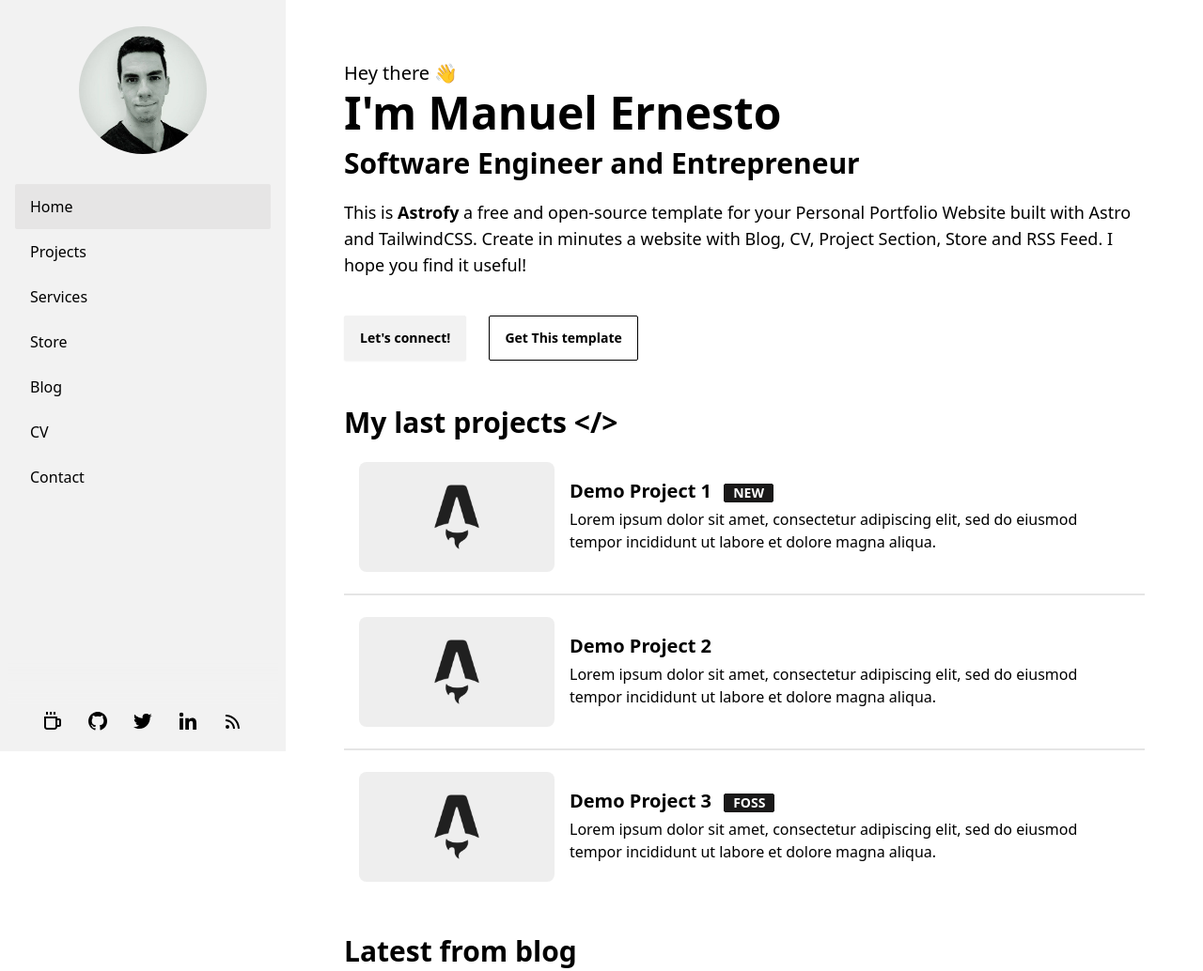
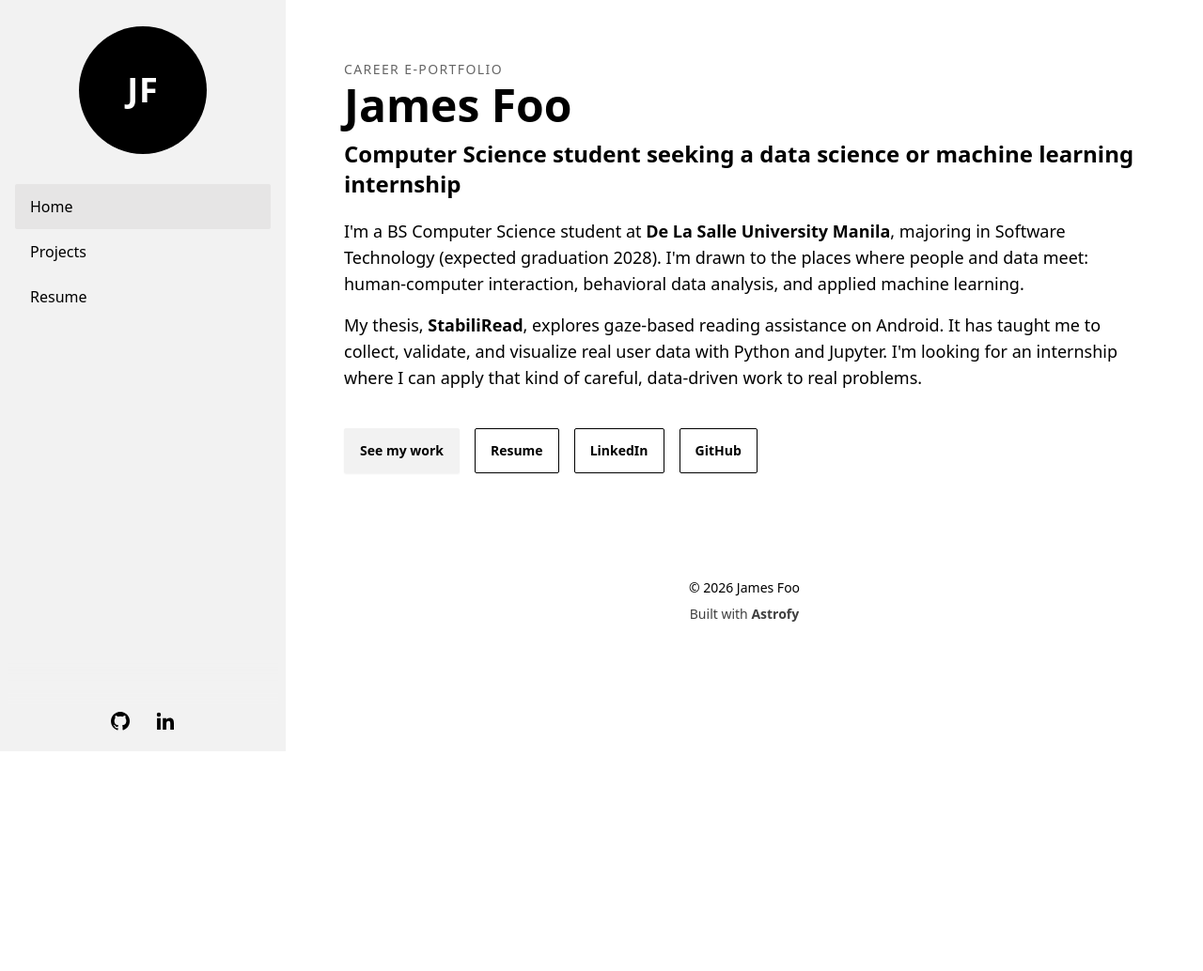
Before and after one commit to FooJames/eportfolio, an Astro site: page / in a window 1280 px wide. Shown: the top 1034 px of the page at 94% size. After the commit the page ends 800 px from the top, so only its background shows below. Built offline with nearby package versions, Linux system fonts and the light colour scheme; Astro itself is replaced by a stand-in of ours.

Commit message:
Add self-introduction, personalize sidebar, and fix base-path links

```diff
--- a/src/components/BaseHead.astro
+++ b/src/components/BaseHead.astro
@@ -2,6 +2,7 @@
 // Import the global.css file here so that it is included on
 // all pages through the use of the <BaseHead /> component.
 import '../styles/global.css';
+import { url } from '../lib/url';
 
 export interface Props {
 	title: string;
@@ -10,13 +11,13 @@ export interface Props {
 	ogType?: string;
 }
 
-const { title, description, image = '/social_img.webp', ogType = 'website' } = Astro.props;
+const { title, description, image = url('/social_img.webp'), ogType = 'website' } = Astro.props;
 ---
 
 <!-- Global Metadata -->
 <meta charset="utf-8" />
 <meta name="viewport" content="width=device-width,initial-scale=1" />
-<link rel="icon" type="image/svg+xml" href="/favicon.svg" />
+<link rel="icon" type="image/svg+xml" href={url('/favicon.svg')} />
 <meta name="generator" content={Astro.generator} />
 
 <!-- Primary Meta Tags -->
--- a/src/components/Footer.astro
+++ b/src/components/Footer.astro
@@ -1,15 +1,15 @@
 ---
+import { SITE_NAME } from "../config";
 const today = new Date();
 ---
 
 <footer class="footer footer-center block mb-5 pt-10">
   <div class="pb-2">
-    &copy; {today.getFullYear()} Manuel Ernesto
+    &copy; {today.getFullYear()} {SITE_NAME}
   </div>
   <div class="inline opacity-75">
-    Developed by <a href="https://manuelernestog.github.io" target="_blank" class="font-bold">Manuel Ernesto</a> using
-    <!-- Thanks for using this template. You can keep this line to support my work :) -->
-    <a href="https://astrofy-template.netlify.app/" target="_blank" class="font-bold">Astrofy Template ⚡️</a>
+    Built with
+    <a href="https://astrofy-template.netlify.app/" target="_blank" class="font-bold">Astrofy</a>
   </div>
 </footer>
 <style></style>
--- a/src/components/Header.astro
+++ b/src/components/Header.astro
@@ -1,3 +1,7 @@
+---
+import { url } from "../lib/url";
+import { SITE_NAME } from "../config";
+---
 <div
   class="sticky lg:hidden top-0 z-30 flex h-16 w-full justify-center bg-opacity-90 backdrop-blur transition-all duration-100 bg-base-100 text-base-content shadow-sm"
 >
@@ -10,7 +14,7 @@
       </label>
     </div>
     <div class="navbar-center">
-      <a class="btn btn-ghost normal-case text-xl" href="/">Manuel Ernesto ⚡️</a>
+      <a class="btn btn-ghost normal-case text-xl" href={url("/")}>{SITE_NAME}</a>
     </div>
     <div class="navbar-end"></div>
   </div>
--- a/src/components/SideBar.astro
+++ b/src/components/SideBar.astro
@@ -1,7 +1,7 @@
 ---
 import SideBarFooter from "./SideBarFooter.astro";
-import { Image } from "astro:assets";
 import SideBarMenu from "./SideBarMenu.astro";
+import { url } from "../lib/url";
 const { sideBarActiveItemID } = Astro.props;
 ---
 
@@ -9,10 +9,11 @@ const { sideBarActiveItemID } = Astro.props;
   <label for="my-drawer" class="drawer-overlay"></label>
   <aside class="px-2 pt-2 h-auto min-h-full w-[19rem] bg-base-200 text-base-content flex flex-col">
     <div class="w-fit mx-auto mt-5 mb-6">
-      <a href="/">
-        <div class="avatar transition ease-in-out hover:scale-[102%] block m-auto">
-          <div class="w-[8.5rem]">
-            <Image class="mask mask-circle" format="webp" width={300} height={300} src="/profile.webp" alt="Profile image" />
+      <a href={url("/")} aria-label="Home">
+        <!-- Placeholder avatar: swap for a real photo later -->
+        <div class="avatar placeholder transition ease-in-out hover:scale-[102%] block m-auto">
+          <div class="bg-neutral text-neutral-content rounded-full w-[8.5rem] flex items-center justify-center">
+            <span class="text-4xl font-bold tracking-wide">JF</span>
           </div>
         </div>
       </a>
--- a/src/components/SideBarFooter.astro
+++ b/src/components/SideBarFooter.astro
@@ -1,36 +1,20 @@
+---
+import { GITHUB_URL, LINKEDIN_URL } from "../config";
+---
+
 <div
     class="block sticky pointer-events-none bottom-10 bg-base-200 justify-center h-12 [mask-image:linear-gradient(transparent,#000000)]"
 >
 </div>
 
 <div class="social-icons px-4 pb-5 pt-1 flex self-center justify-center sticky bottom-0 bg-base-200">
-    <a
-        href="https://manuelernestog.github.io/support-my-work/"
-        target="_blank"
-        class="mx-3"
-        aria-label="Support my work"
-        title="Support my work"
-    >
+    <a href={GITHUB_URL} target="_blank" class="mx-3" aria-label="GitHub" title="GitHub">
         <svg
             xmlns="http://www.w3.org/2000/svg"
             width="24"
             height="24"
             viewBox="0 0 24 24"
-            style="fill: currentColor;transform: ;msFilter:;"
-            ><path
-                fill-rule="evenodd"
-                clip-rule="evenodd"
-                d="M5 2h2v3H5zm4 0h2v3H9zm4 0h2v3h-2zm6 7h-2V7H3v11c0 1.654 1.346 3 3 3h8c1.654 0 3-1.346 3-3h2c1.103 0 2-.897 2-2v-5c0-1.103-.897-2-2-2zm-4 9a1 1 0 0 1-1 1H6a1 1 0 0 1-1-1V9h10v9zm2-2v-5h2l.002 5H17z"
-            ></path></svg
-        >
-    </a>
-    <a href="https://github.com/manuelernestog" target="_blank" class="mx-3" aria-label="Github" title="Github">
-        <svg
-            xmlns="http://www.w3.org/2000/svg"
-            width="24"
-            height="24"
-            viewBox="0 0 24 24"
-            style="fill: currentColor;transform: ;msFilter:;"
+            style="fill: currentColor;"
             ><path
                 fill-rule="evenodd"
                 clip-rule="evenodd"
@@ -38,47 +22,16 @@
             ></path>
         </svg>
     </a>
-    <a href="https://twitter.com/manuelernestog" target="_blank" class="mx-3" aria-label="Twitter" title="Twitter">
+    <a href={LINKEDIN_URL} target="_blank" class="mx-3" aria-label="LinkedIn" title="LinkedIn">
         <svg
             xmlns="http://www.w3.org/2000/svg"
             width="24"
             height="24"
             viewBox="0 0 24 24"
-            style="fill: currentColor;transform: ;msFilter:;"
-            ><path
-                d="M19.633 7.997c.013.175.013.349.013.523 0 5.325-4.053 11.461-11.46 11.461-2.282 0-4.402-.661-6.186-1.809.324.037.636.05.973.05a8.07 8.07 0 0 0 5.001-1.721 4.036 4.036 0 0 1-3.767-2.793c.249.037.499.062.761.062.361 0 .724-.05 1.061-.137a4.027 4.027 0 0 1-3.23-3.953v-.05c.537.299 1.16.486 1.82.511a4.022 4.022 0 0 1-1.796-3.354c0-.748.199-1.434.548-2.032a11.457 11.457 0 0 0 8.306 4.215c-.062-.3-.1-.611-.1-.923a4.026 4.026 0 0 1 4.028-4.028c1.16 0 2.207.486 2.943 1.272a7.957 7.957 0 0 0 2.556-.973 4.02 4.02 0 0 1-1.771 2.22 8.073 8.073 0 0 0 2.319-.624 8.645 8.645 0 0 1-2.019 2.083z"
-            ></path>
-        </svg>
-    </a>
-    <a
-        href="https://www.linkedin.com/in/manuelernestogr"
-        target="_blank"
-        class="mx-3"
-        aria-label="Linkedin"
-        title="Linkedin"
-    >
-        <svg
-            xmlns="http://www.w3.org/2000/svg"
-            width="24"
-            height="24"
-            viewBox="0 0 24 24"
-            style="fill: currentColor;transform: ;msFilter:;"
+            style="fill: currentColor;"
             ><circle cx="4.983" cy="5.009" r="2.188"></circle><path
                 d="M9.237 8.855v12.139h3.769v-6.003c0-1.584.298-3.118 2.262-3.118 1.937 0 1.961 1.811 1.961 3.218v5.904H21v-6.657c0-3.27-.704-5.783-4.526-5.783-1.835 0-3.065 1.007-3.568 1.96h-.051v-1.66H9.237zm-6.142 0H6.87v12.139H3.095z"
             ></path>
         </svg>
     </a>
-
-    <a href="/rss.xml" target="_blank" class="mx-3" aria-label="RSS Feed" title="RSS Feed">
-        <svg
-            xmlns="http://www.w3.org/2000/svg"
-            width="24"
-            height="24"
-            viewBox="0 0 24 24"
-            style="fill: currentColor;transform: ;msFilter:;"
-            ><path d="M19 20.001C19 11.729 12.271 5 4 5v2c7.168 0 13 5.832 13 13.001h2z"></path><path
-                d="M12 20.001h2C14 14.486 9.514 10 4 10v2c4.411 0 8 3.589 8 8.001z"></path><circle cx="6" cy="18" r="2"
-            ></circle>
-        </svg>
-    </a>
 </div>
--- a/src/components/SideBarMenu.astro
+++ b/src/components/SideBarMenu.astro
@@ -1,23 +1,13 @@
 ---
+import { url } from "../lib/url";
 const { sideBarActiveItemID } = Astro.props;
 const activeClass = "bg-base-300"; // For primary color replace with `active` class
 ---
 
 <ul class="menu grow shrink menu-md overflow-y-auto">
-    <li><a class="py-3 text-base" id="home" href="/">Home</a></li>
-    <li><a class="py-3 text-base" id="projects" href="/projects">Projects</a></li>
-    <li><a class="py-3 text-base" id="services" href="/services">Services</a></li>
-    <li><a class="py-3 text-base" id="store" href="/store">Store</a></li>
-    <li><a class="py-3 text-base" id="blog" href="/blog/">Blog</a></li>
-    <li><a class="py-3 text-base" id="cv" href="/cv">CV</a></li>
-    <li>
-        <a
-            class="py-3 text-base"
-            href="mailto:contact.manuelernestog@gmail.com"
-            target="_blank"
-            referrerpolicy="no-referrer-when-downgrade">Contact</a
-        >
-    </li>
+    <li><a class="py-3 text-base" id="home" href={url("/")}>Home</a></li>
+    <li><a class="py-3 text-base" id="projects" href={url("/projects")}>Projects</a></li>
+    <li><a class="py-3 text-base" id="cv" href={url("/cv")}>Resume</a></li>
 </ul>
 
 <script define:vars={{ sideBarActiveItemID: sideBarActiveItemID, activeClass: activeClass }}>
--- a/src/config.ts
+++ b/src/config.ts
@@ -1,7 +1,11 @@
 // Place any global data in this file.
 // You can import this data from anywhere in your site by using the `import` keyword.
 
-export const SITE_TITLE = 'Astrofy | Personal Portfolio Website Template';
-export const SITE_DESCRIPTION = 'Astrofy is a free and open-source template for your Personal Portfolio Website built with Astro and TailwindCSS. Create in minutes a website with Blog, CV, Project Section, Store and RSS Feed.';
+export const SITE_NAME = 'James Foo';
+export const SITE_TITLE = 'James Foo | Career E-Portfolio';
+export const SITE_DESCRIPTION = 'Career e-portfolio of James Foo, a Computer Science student at De La Salle University Manila seeking a data science or machine learning internship.';
+export const GITHUB_URL = 'https://github.com/FooJames';
+// TODO: replace with your real LinkedIn profile URL.
+export const LINKEDIN_URL = 'https://www.linkedin.com/in/REPLACE-ME';
 export const GENERATE_SLUG_FROM_TITLE = true
 export const TRANSITION_API = true
--- /dev/null
+++ b/src/lib/url.ts
@@ -0,0 +1,3 @@
+// Prefix a site-relative path with the configured `base` (e.g. /eportfolio).
+export const url = (path: string): string =>
+  import.meta.env.BASE_URL.replace(/\/$/, "") + path;
--- a/src/pages/index.astro
+++ b/src/pages/index.astro
@@ -1,78 +1,33 @@
 ---
 import BaseLayout from "../layouts/BaseLayout.astro";
-import HorizontalCard from "../components/HorizontalCard.astro";
-import { getCollection } from "astro:content";
-import createSlug from "../lib/createSlug"
-
-const posts = (await getCollection("blog")).sort((a, b) => b.data.pubDate.valueOf() - a.data.pubDate.valueOf());
-
-const last_posts = posts.slice(0, 3);
+import { url } from "../lib/url";
+import { LINKEDIN_URL, GITHUB_URL } from "../config";
 ---
 
 <BaseLayout sideBarActiveItemID="home">
   <div class="pb-12 mt-5">
-    <div class="text-xl py-1">Hey there 👋</div>
-    <div class="text-5xl font-bold">I'm Manuel Ernesto</div>
-    <div class="text-3xl py-3 font-bold">Software Engineer and Entrepreneur</div>
-    <div class="py-2">
-      <text class="text-lg">
-        This is <b>Astrofy</b> a free and open-source template for your Personal Portfolio Website built with Astro and TailwindCSS.
-        Create in minutes a website with Blog, CV, Project Section, Store and RSS Feed. I hope you find
-        it useful!
-      </text>
+    <div class="text-sm uppercase tracking-widest opacity-60 py-1">Career e-portfolio</div>
+    <div class="text-5xl font-bold">James Foo</div>
+    <div class="text-2xl py-3 font-semibold">
+      Computer Science student seeking a data science or machine learning internship
     </div>
-    <div class="mt-8">
-      <a class="btn" href="https://twitter.com/manuelernestog" target="_blank"> Let's connect!</a>
-      <a href="https://github.com/manuelernestog/astrofy" target="_blank" class="btn btn-outline ml-5">
-        Get This template
-      </a>
+    <div class="py-2 space-y-4 text-lg">
+      <p>
+        I'm a BS Computer Science student at <b>De La Salle University Manila</b>, majoring in Software Technology
+        (expected graduation 2028). I'm drawn to the places where people and data meet: human-computer interaction,
+        behavioral data analysis, and applied machine learning.
+      </p>
+      <p>
+        My thesis, <b>StabiliRead</b>, explores gaze-based reading assistance on Android. It has taught me to collect,
+        validate, and visualize real user data with Python and Jupyter. I'm looking for an internship where I can apply
+        that kind of careful, data-driven work to real problems.
+      </p>
+    </div>
+    <div class="mt-8 flex flex-wrap gap-4">
+      <a class="btn" href={url("/projects")}>See my work</a>
+      <a class="btn btn-outline" href={url("/cv")}>Resume</a>
+      <a class="btn btn-outline" href={LINKEDIN_URL} target="_blank">LinkedIn</a>
+      <a class="btn btn-outline" href={GITHUB_URL} target="_blank">GitHub</a>
     </div>
   </div>
-
-  <div>
-    <div class="text-3xl w-full font-bold mb-2">My last projects {"</>"}</div>
-  </div>
-
-  <HorizontalCard
-    title="Demo Project 1"
-    img="/post_img.webp"
-    desc="Lorem ipsum dolor sit amet, consectetur adipiscing elit, sed do eiusmod tempor incididunt ut labore et dolore magna aliqua."
-    url="#"
-    badge="NEW"
-  />
-  <div class="divider my-0"></div>
-  <HorizontalCard
-    title="Demo Project 2"
-    img="/post_img.webp"
-    desc="Lorem ipsum dolor sit amet, consectetur adipiscing elit, sed do eiusmod tempor incididunt ut labore et dolore magna aliqua."
-    url="#"
-  />
-  <div class="divider my-0"></div>
-  <HorizontalCard
-    title="Demo Project 3"
-    img="/post_img.webp"
-    desc="Lorem ipsum dolor sit amet, consectetur adipiscing elit, sed do eiusmod tempor incididunt ut labore et dolore magna aliqua."
-    url="#"
-    badge="FOSS"
-  />
-
-  <div>
-    <div class="text-3xl w-full font-bold mb-5 mt-10">Latest from blog</div>
-  </div>
-
-  {
-    last_posts.map((post) => (
-      <>
-        <HorizontalCard
-          title={post.data.title}
-          img={post.data.heroImage}
-          desc={post.data.description}
-          url={"/blog/" + createSlug(post.data.title, post.slug)}
-          target="_self"
-          badge={post.data.badge}
-        />
-        <div class="divider my-0" />
-      </>
-    ))
-  }
 </BaseLayout>
```
